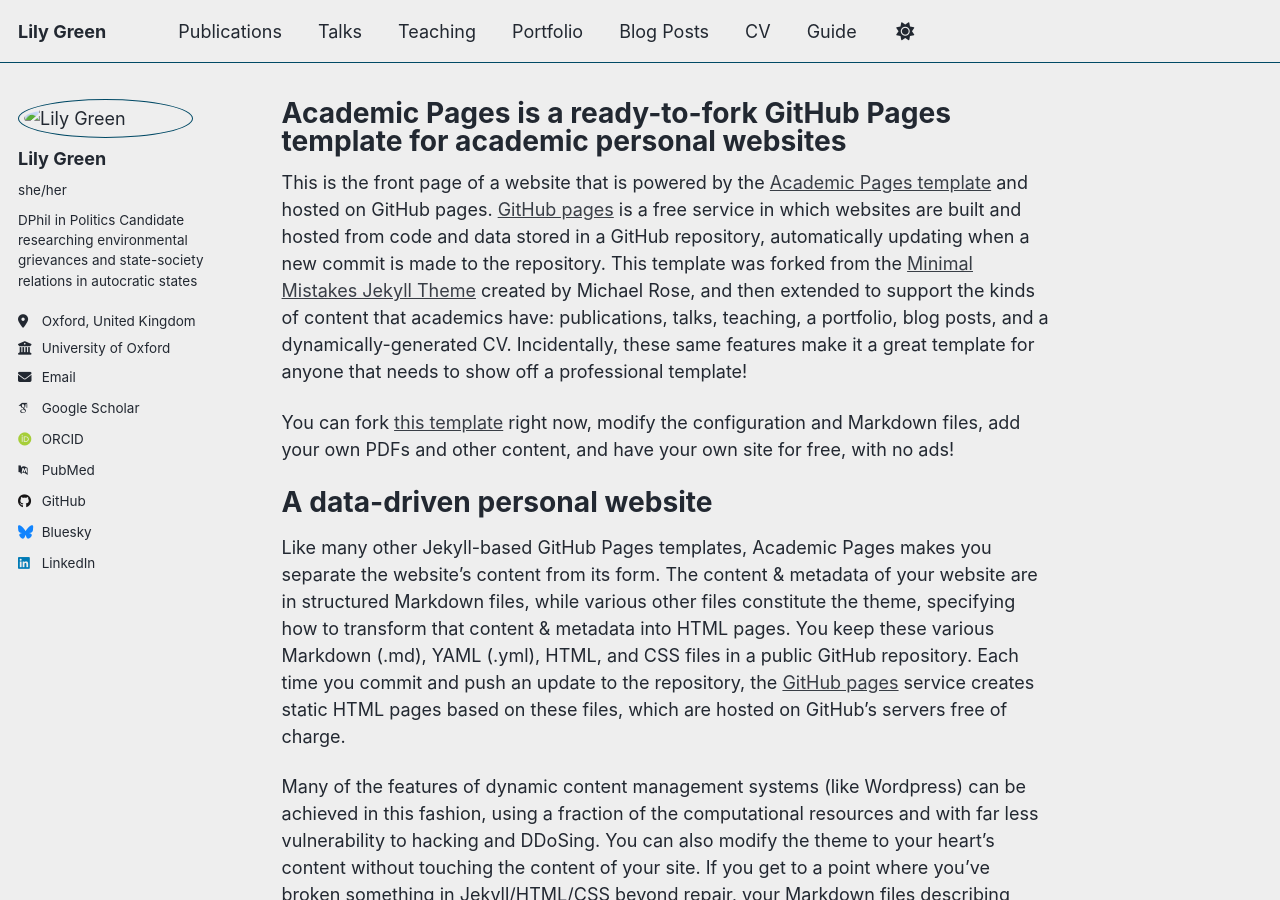
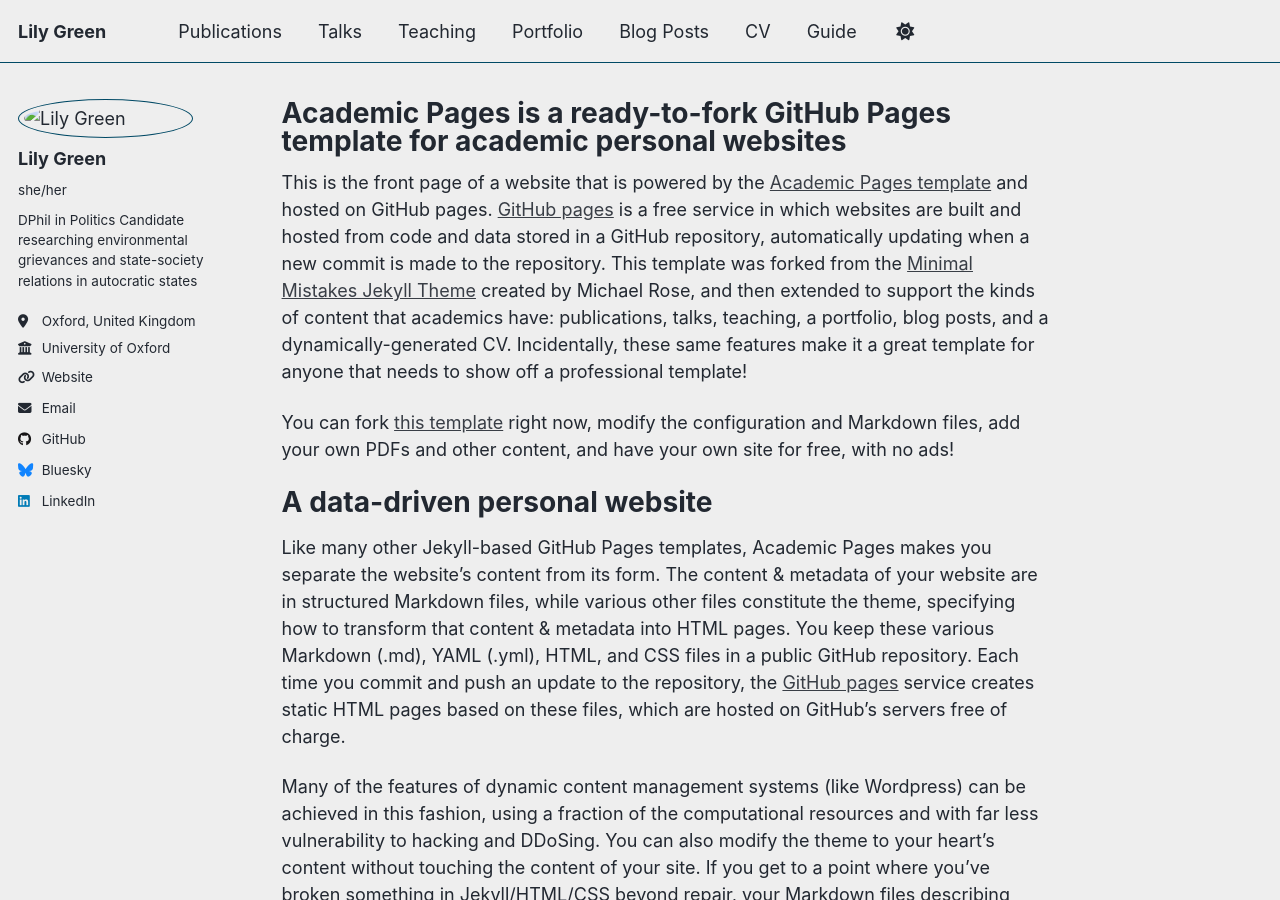
Before and after one commit to j-l-green/j-l-green, a Jekyll site: the page built from _pages/about.md, in a window 1280 px wide and 900 px high. Built offline with Jekyll 4.4.1, drawn with Linux system fonts in a browser that asks for light colours; some web fonts are replaced; a script that is not in the unit is left out; part of the change alters nothing that is shown.

Commit message:
Update author avatar path and profile URL
Updated avatar path and added a URL for the author's profile.

```diff
--- a/_config.yml
+++ b/_config.yml
@@ -24,26 +24,26 @@ repository               : "j-l-green/j-l-green.github.io"
 #               Additional customization can be done by editing /_includes/author-profile.html
 author:
   # Biographic information
-  avatar           : "bw_Lily-min.jpg"
+  avatar           : "files/bw_Lily-min.jpg"
   name             : "Lily Green"
   pronouns         : "she/her" # example: "she/her"
   bio              : "DPhil in Politics Candidate researching environmental grievances and state-society relations in autocratic states"
   location         : "Oxford, United Kingdom"
   employer         : "University of Oxford"
-  uri              : # URL
+  uri              : "https://www.politics.ox.ac.uk/person/lily-green" # URL
   email            : "lily.green@politics.ox.ac.uk"
 
   # Academic websites
-  academia         : # URL
-  arxiv            : # URL - Update with the correct link to your profile
-  googlescholar    : "https://scholar.google.com/citations?user=PS_CX0AAAAAJ"
-  inspire-hep      : # URL
-  impactstory      : # URL
-  orcid            : "https://orcid.org/yourorcidurl"
-  semantic         : # URL
-  pubmed           : "https://www.ncbi.nlm.nih.gov/pubmed/?term=john+snow"
-  researchgate     : # URL
-  scopus           : # URL
+ # academia         : # URL
+ # arxiv            : # URL - Update with the correct link to your profile
+ # googlescholar    : "https://scholar.google.com/citations?user=PS_CX0AAAAAJ"
+ # inspire-hep      : # URL
+#  impactstory      : # URL
+#  orcid            : "https://orcid.org/yourorcidurl"
+#  semantic         : # URL
+#  pubmed           : "https://www.ncbi.nlm.nih.gov/pubmed/?term=john+snow"
+#  researchgate     : # URL
+#  scopus           : # URL
 
   # Repositories and software development
   bitbucket        : # Username - Update with your username on the site
```
